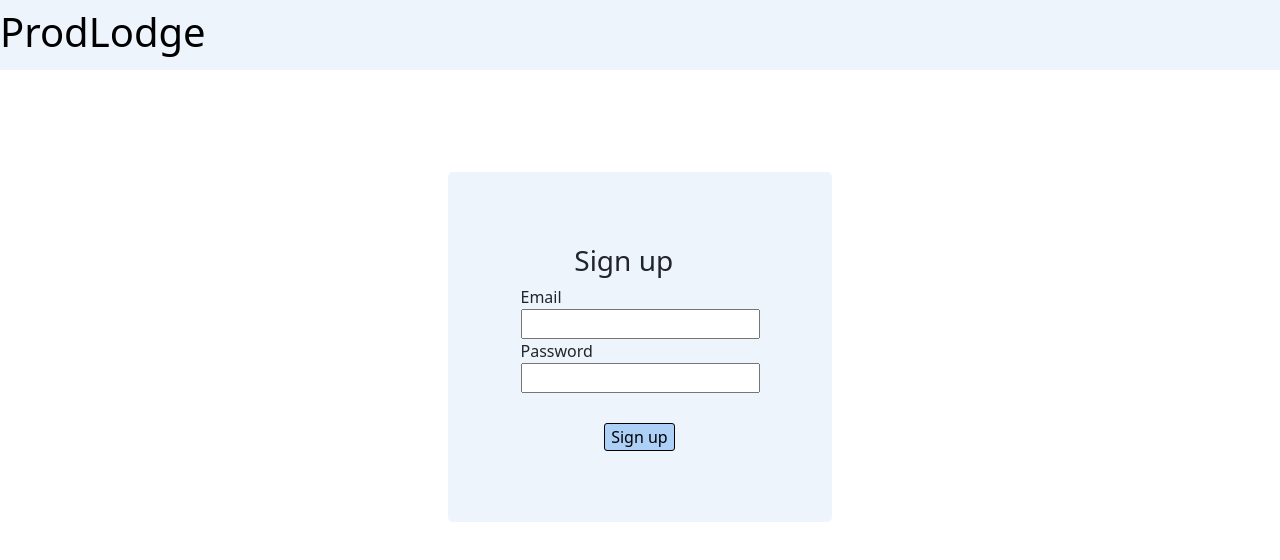
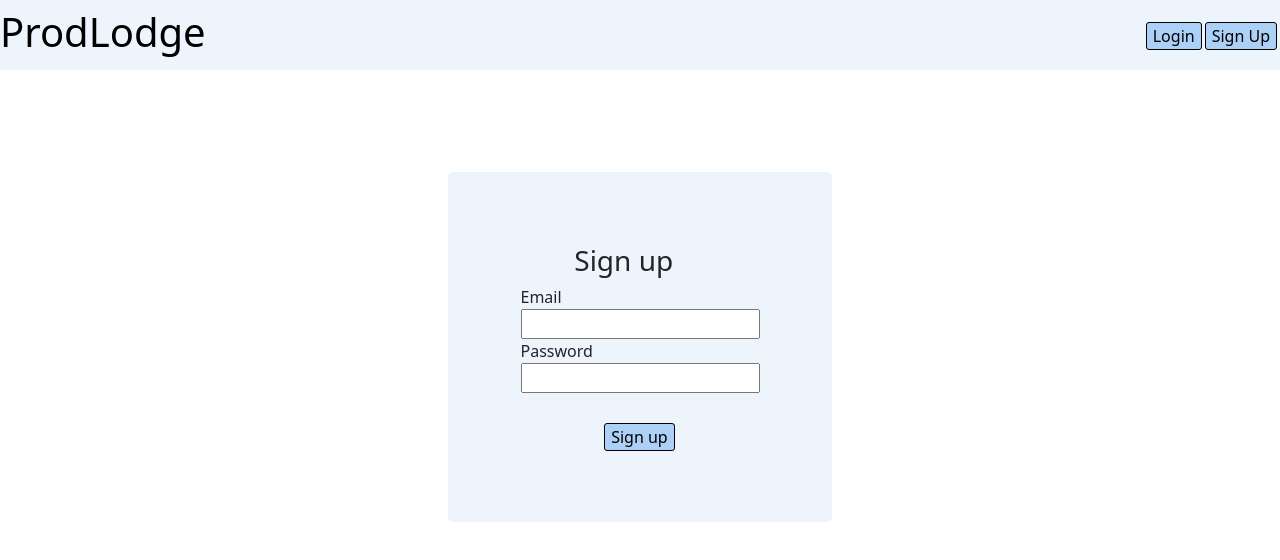
Before and after one commit to AmanKoua/ProdLodge, a React (Vite) app in the folder Frontend/: page /signup in a window 1280 px wide. Shown: the top 560 px of the page. Built offline with nearby package versions, Linux system fonts and the light colour scheme.

Commit message:
fixed JSON parsing bug and added nav buttons

```diff
--- a/Frontend/package.json
+++ b/Frontend/package.json
@@ -11,6 +11,7 @@
   },
   "dependencies": {
     "bootstrap": "^5.3.1",
+    "jsonwebtoken": "^9.0.1",
     "react": "^18.2.0",
     "react-dom": "^18.2.0",
     "react-router-dom": "^6.15.0"
--- a/Frontend/src/App.tsx
+++ b/Frontend/src/App.tsx
@@ -34,7 +34,7 @@ function App() {
     if (!user) {
       // user is not authenticated
     } else {
-      authContext.dispatch({ type: "LOGIN", payload: JSON.stringify(user) }); // set context state to stored user
+      authContext.dispatch({ type: "LOGIN", payload: JSON.parse(user) }); // set context state to stored user
     }
   }, []);
 
--- a/Frontend/src/components/NavBar.tsx
+++ b/Frontend/src/components/NavBar.tsx
@@ -6,11 +6,45 @@ import { AuthContext } from "../context/AuthContext";
 const NavBar = () => {
   const authContext = useContext(AuthContext);
 
+  const generateUserAuthSection = () => {
+    const handleLogoutClick = () => {
+      localStorage.removeItem("user");
+      authContext.dispatch({ type: "LOGOUT", payload: undefined });
+    };
+
+    if (authContext.user) {
+      return (
+        <>
+          <div>
+            <span>{authContext.user.email}</span>
+            <button className="userAuthButton" onClick={handleLogoutClick}>
+              logout
+            </button>
+          </div>
+        </>
+      );
+    } else {
+      return (
+        <>
+          <div>
+            <Link to="/login">
+              <button className="userAuthButton">Login</button>
+            </Link>
+            <Link to="/signup">
+              <button className="userAuthButton">Sign Up</button>
+            </Link>
+          </div>
+        </>
+      );
+    }
+  };
+
   return (
     <div className="navbar">
       <Link to="/">
         <h1> ProdLodge </h1>
       </Link>
+      {generateUserAuthSection()}
     </div>
   );
 };
--- a/Frontend/src/index.css
+++ b/Frontend/src/index.css
@@ -16,6 +16,10 @@
     text-decoration:none;
 }
 
+.navbar span{
+    margin-right: 10px;
+}
+
 /* Login page styles */
 
 .login{
@@ -28,6 +32,13 @@
     height: 350px;
     border-radius:5px;
     background-color: var(--primary);
+}
+
+.userAuthButton{
+    margin-right: 3px;
+    border: 1px solid black;
+    border-radius: 3px;
+    background-color: var(--secondary);
 }
 
 form h3{
--- a/Frontend/src/pages/Login.tsx
+++ b/Frontend/src/pages/Login.tsx
@@ -1,5 +1,6 @@
 import React from "react";
 import { useState, useContext } from "react";
+import { useNavigate } from "react-router-dom";
 import { AuthContext } from "../context/AuthContext";
 
 const Login = () => {
@@ -7,6 +8,7 @@ const Login = () => {
   const [password, setPassword] = useState("");
   const [error, setError] = useState("");
   const authContext = useContext(AuthContext); // user and dispatch properties
+  const navigate = useNavigate();
 
   const updateEmail = (e: React.ChangeEvent<HTMLInputElement>) => {
     setEmail(e.target.value);
@@ -40,9 +42,9 @@ const Login = () => {
       setError(json.error);
       return;
     } else {
-      console.log(authContext.user);
       authContext.dispatch({ type: "LOGIN", payload: json }); // save returned object to global state
       localStorage.setItem("user", JSON.stringify(json));
+      navigate("/");
     }
   };
 
--- a/Frontend/src/pages/Signup.tsx
+++ b/Frontend/src/pages/Signup.tsx
@@ -1,5 +1,6 @@
 import React from "react";
 import { useState, useContext } from "react";
+import { useNavigate } from "react-router-dom";
 import { AuthContext } from "../context/AuthContext";
 
 const Signup = () => {
@@ -7,6 +8,7 @@ const Signup = () => {
   const [password, setPassword] = useState("");
   const [error, setError] = useState("");
   const authContext = useContext(AuthContext); // user and dispatch properties
+  const navigate = useNavigate();
 
   const updateEmail = (e: React.ChangeEvent<HTMLInputElement>) => {
     setEmail(e.target.value);
@@ -37,6 +39,7 @@ const Signup = () => {
     if (response.ok) {
       authContext.dispatch({ type: "LOGIN", payload: json }); // save returned object to global state
       localStorage.setItem("user", JSON.stringify(json));
+      navigate("/");
     } else {
       setError(json.error);
     }
```
Also changed, not shown: 1 other file (tests, documents, lock files or other folders).
